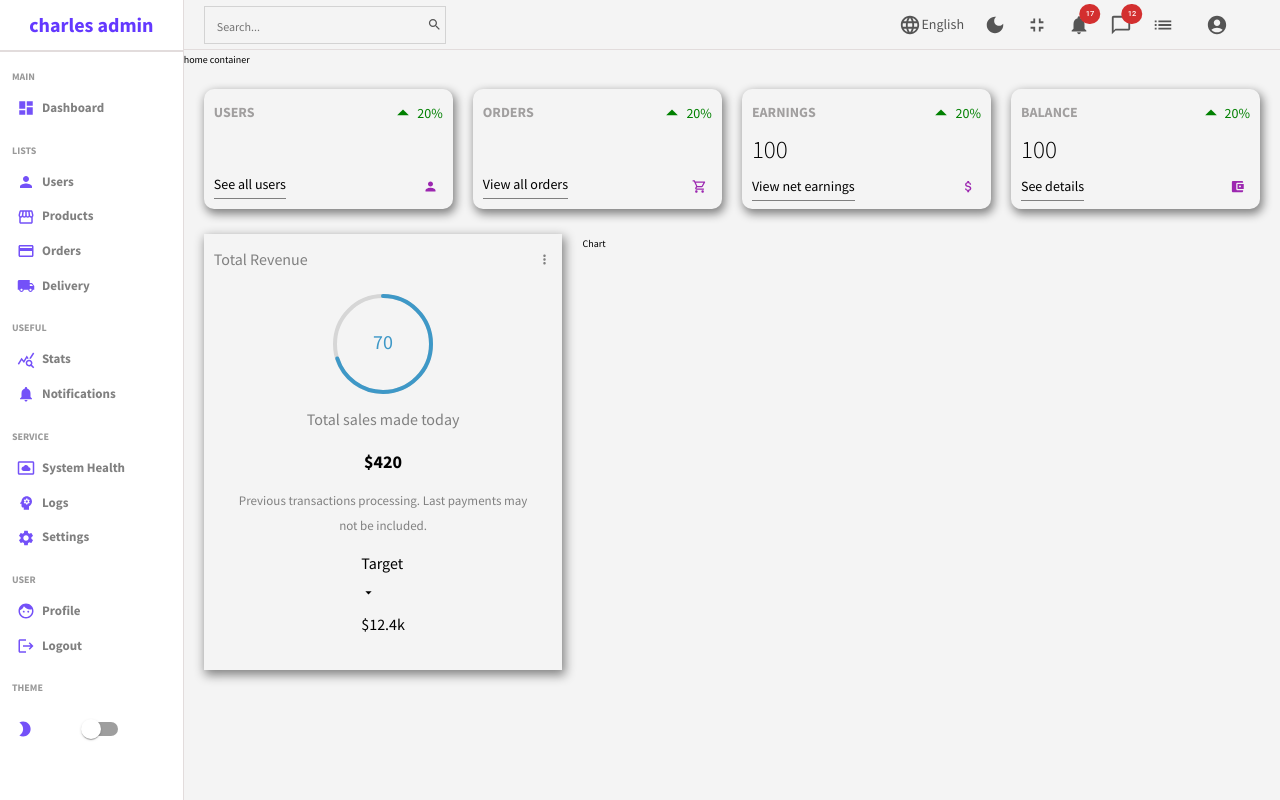
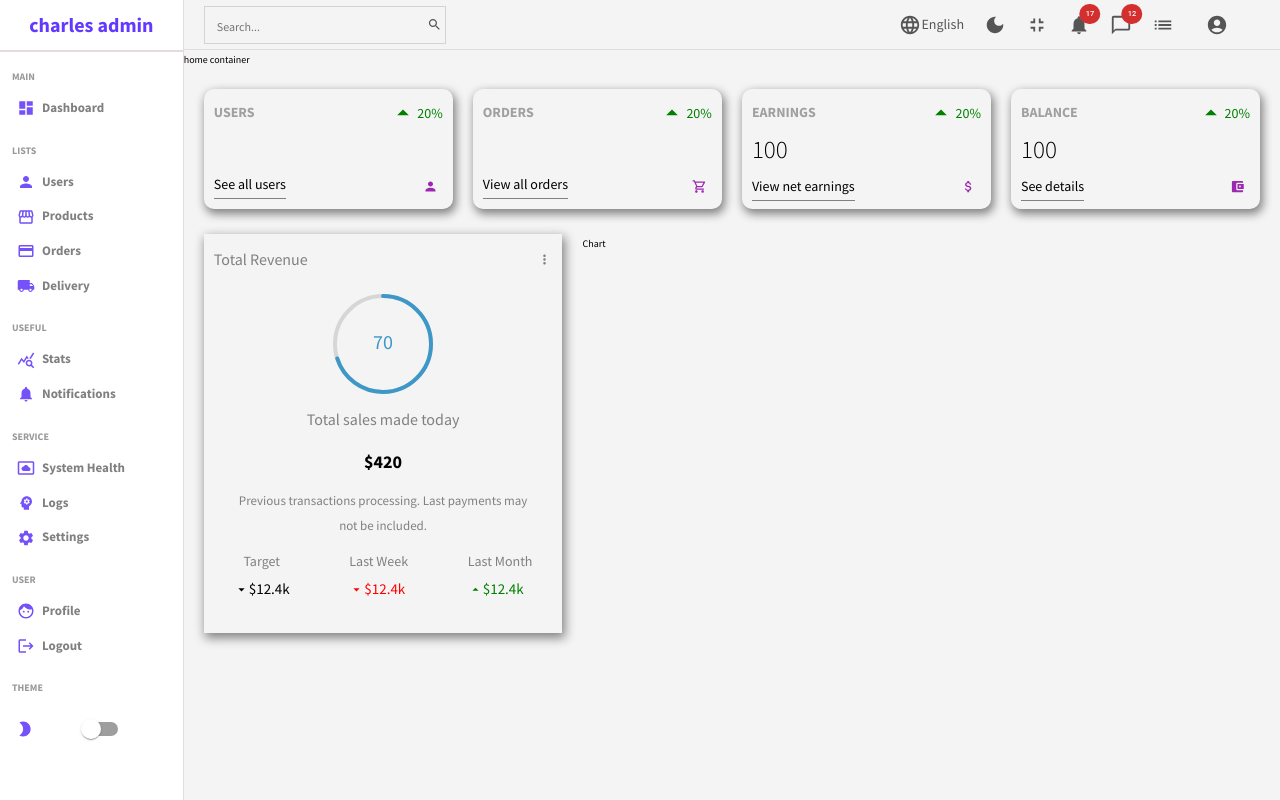
Before and after one commit to c0basi/ecommerce, a React (Create React App) app in the folder admin-panel/: page / in a window 1280 px wide. Built offline with nearby package versions, Linux system fonts and the light colour scheme.

Commit message:
added styling for featured component

```diff
--- a/admin-panel/src/components/featured/Featured.scss
+++ b/admin-panel/src/components/featured/Featured.scss
@@ -43,5 +43,29 @@
 			color: gray;
 			text-align: center;
 		}
+		&--summary {
+			width: 100%;
+			display: flex;
+			align-items: center;
+			justify-content: space-between;
+			.item {
+				text-align: center;
+			}
+			.itemTitle {
+				font-size: 1.4rem;
+				color: gray;
+			}
+			.itemResult {
+				display: flex;
+				align-items: center;
+				font-size: 1.5rem;
+				&.positive {
+					color: green;
+				}
+				&.negative {
+					color: red;
+				}
+			}
+		}
 	}
 }
--- a/admin-panel/src/components/featured/Featured.tsx
+++ b/admin-panel/src/components/featured/Featured.tsx
@@ -2,6 +2,7 @@ import React from 'react';
 import { CircularProgressbar } from 'react-circular-progressbar';
 import 'react-circular-progressbar/dist/styles.css';
 import ArrowDropDownIcon from '@mui/icons-material/ArrowDropDown';
+import ArrowDropUpIcon from '@mui/icons-material/ArrowDropUp';
 import './Featured.scss';
 
 import MoreVertIcon from '@mui/icons-material/MoreVert';
@@ -30,6 +31,20 @@ const Featured = () => {
 							<div className="resultAmount">$12.4k</div>
 						</div>
 					</div>
+					<div className="item">
+						<div className="itemTitle">Last Week</div>
+						<div className="itemResult negative">
+							<ArrowDropDownIcon />
+							<div className="resultAmount">$12.4k</div>
+						</div>
+					</div>
+					<div className="item">
+						<div className="itemTitle">Last Month</div>
+						<div className="itemResult positive">
+							<ArrowDropUpIcon />
+							<div className="resultAmount">$12.4k</div>
+						</div>
+					</div>
 				</div>
 			</div>
 		</div>
--- a/admin-panel/src/components/widget/Widget.scss
+++ b/admin-panel/src/components/widget/Widget.scss
@@ -1,4 +1,5 @@
 .widget {
+	max-width: 80%;
 	display: flex;
 	flex: 1;
 	justify-content: space-between;
--- a/admin-panel/src/pages/home/Home.scss
+++ b/admin-panel/src/pages/home/Home.scss
@@ -9,6 +9,7 @@
 			padding: 2rem;
 			display: flex;
 			gap: 2rem;
+			flex-wrap: wrap;
 		}
 		.charts {
 			padding: 0.5rem 2rem;
```
